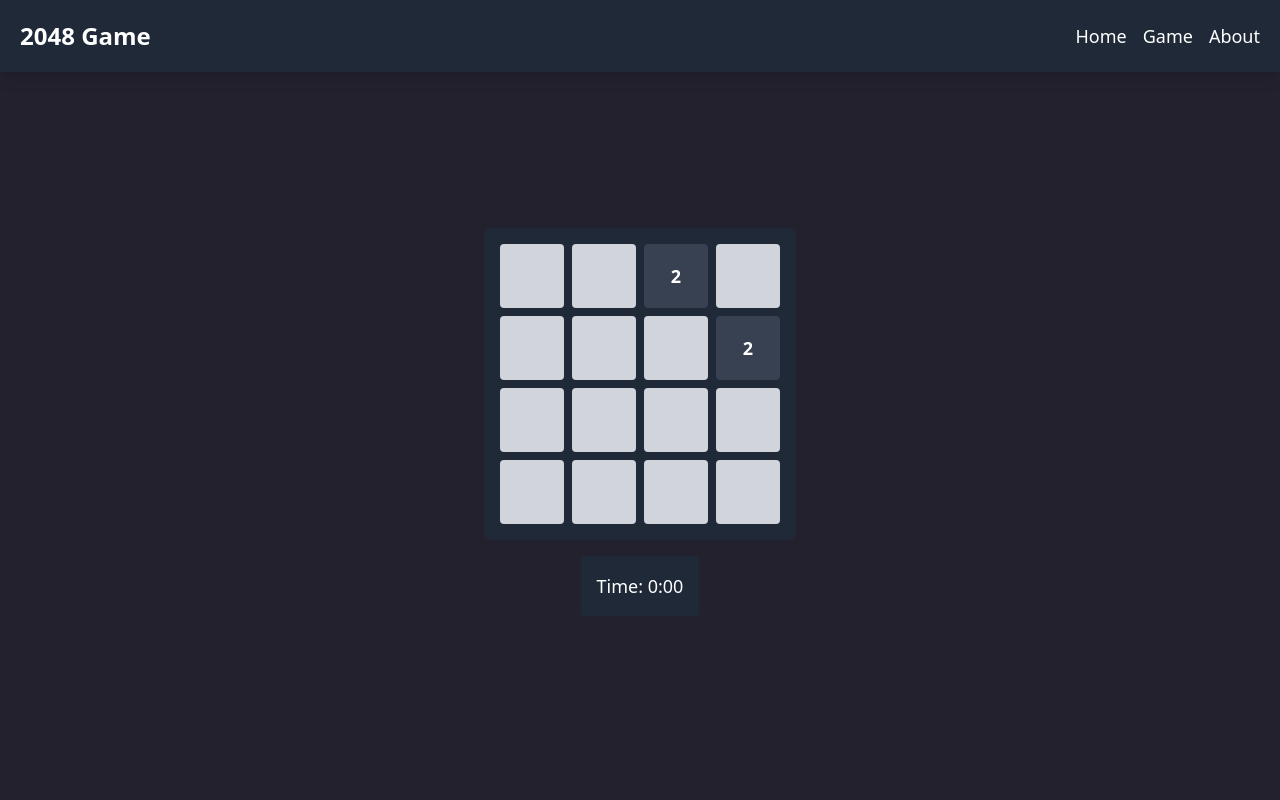
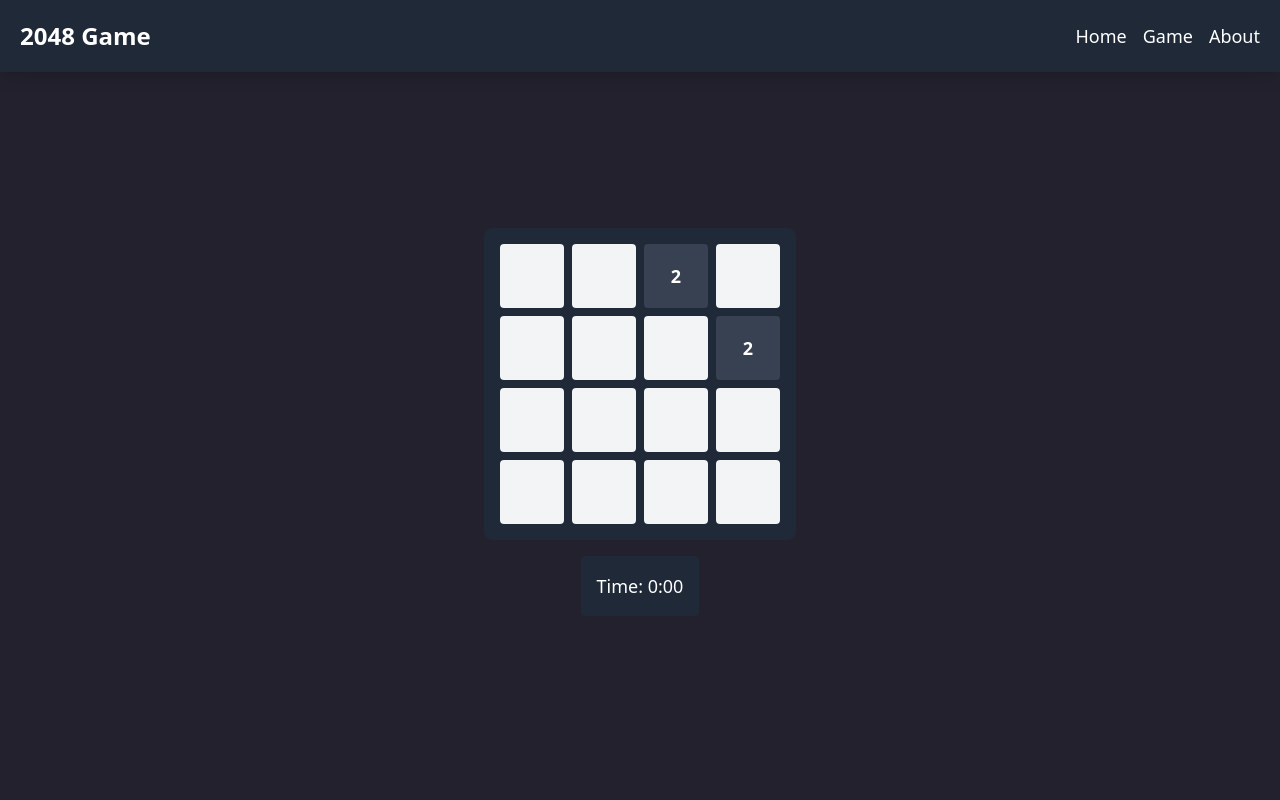
Before and after one commit to JahanzaibShaikh19/2048-Game, a React (Vite) app: page /game in a window 1280 px wide. Shown: the top 800 px of the page. Built offline with nearby package versions, Linux system fonts and the light colour scheme.

Commit message:
Color changed

```diff
--- a/src/components/Tile.jsx
+++ b/src/components/Tile.jsx
@@ -13,7 +13,7 @@ const getTileColor = (value) => {
     case 128: return 'bg-cyan-400';
     case 256: return 'bg-green-700';
     case 512: return 'bg-blue-700';
-    default: return 'bg-gray-300';
+    default: return 'bg-gray-100';
   }
 };
 
```
